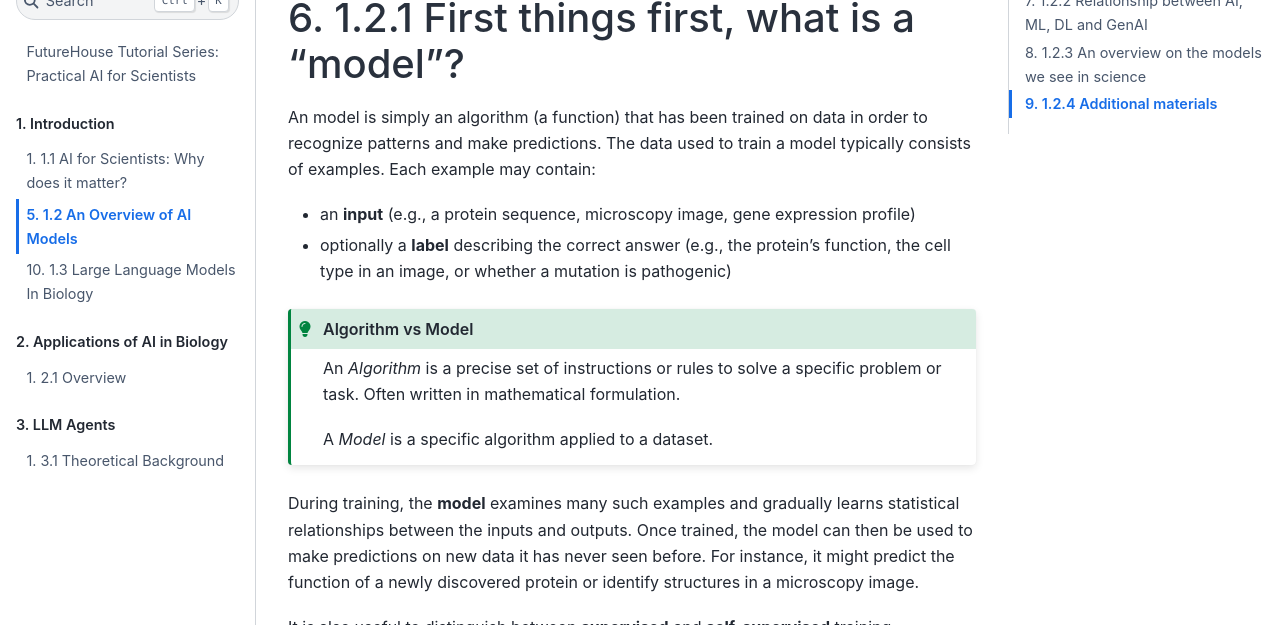
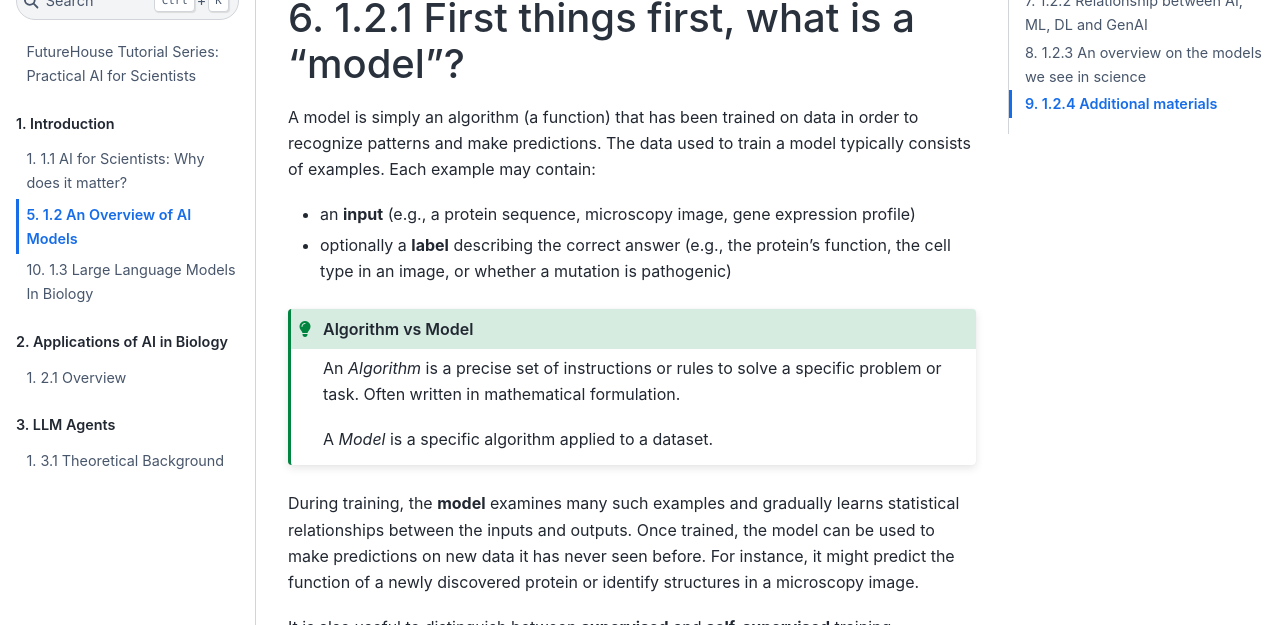
Before and after one commit to Future-House/tutorial-series, a Jupyter Book: the page built from chapter_1/models_in_ai.md, in a window 1280 px wide and 900 px high. Shown: the part 140-765 px from the top of the window. Built offline with Jupyter Book 1.0.4 settings and Sphinx 7.4.7 and the Sphinx Book theme 1.1.4, drawn with Linux system fonts in a browser that asks for light colours; pages that are not in the unit, such as notebooks, are missing from menus; some of the changed text lies outside the part shown.

Commit message:
kiki edits in model_in_ai.md

```diff
--- a/chapter_1/models_in_ai.md
+++ b/chapter_1/models_in_ai.md
@@ -3,7 +3,7 @@
 
 # 1.2.1 First things first, what is a "model"?
 
-An model is simply an algorithm (a function) that has been trained on data in order to recognize patterns and make predictions. The data used to train a model typically consists of examples. Each example may contain:
+A model is simply an algorithm (a function) that has been trained on data in order to recognize patterns and make predictions. The data used to train a model typically consists of examples. Each example may contain:
 
 - an **input** (e.g., a protein sequence, microscopy image, gene expression profile)
 
@@ -19,7 +19,7 @@ A *Model* is a specific algorithm applied to a dataset.
 :::
 
 During training, the **model** examines many such examples and gradually learns statistical relationships between the inputs and outputs.
-Once trained, the model can then be used to make predictions on new data it has never seen before. For instance, it might predict the function of a newly discovered protein or identify structures in a microscopy image.
+Once trained, the model can be used to make predictions on new data it has never seen before. For instance, it might predict the function of a newly discovered protein or identify structures in a microscopy image.
 
 
 It is also useful to distinguish between **supervised** and **self-supervised** training approaches.
```
Also changed, not shown: other parts of chapter_1/models_in_ai.md (+1 -1 lines).
